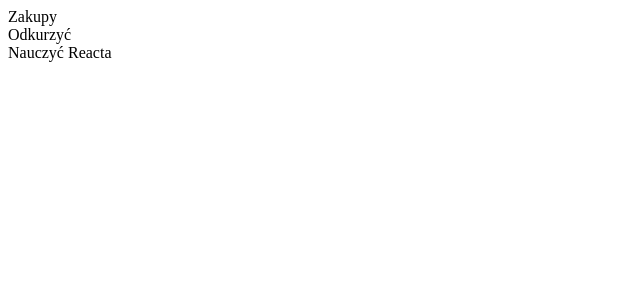
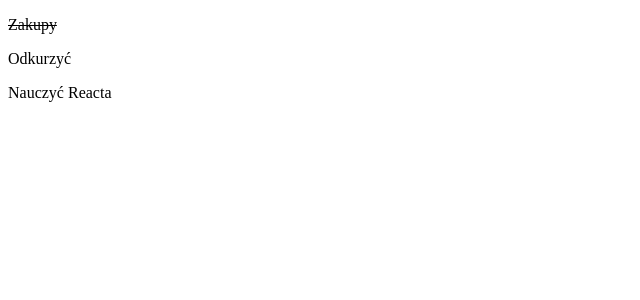
Before and after one commit to RobK005/jfdzl2-react_to_do_list, a React (Create React App) app: page / in a window 1280 px wide. Shown: the top 300 px of the page, without its empty margins (0-640 px from the left). Built offline with nearby package versions, Linux system fonts and the light colour scheme.

Commit message:
crossing out completed tasks

```diff
--- a/src/Task.js
+++ b/src/Task.js
@@ -3,9 +3,10 @@
 class Task extends Component {
 
     render() {
+        const styles = this.props.mruczek ? {textDecoration: 'line-through'} : {}
         return (
             <div>
-                {this.props.fafik}
+                <p style={styles}>{this.props.fafik}</p>
             </div>
         )
     }
--- a/src/TaskContainer.js
+++ b/src/TaskContainer.js
@@ -6,7 +6,7 @@
     state = {
         day: 'sobota',
         tasks: [
-            { id: 1, name:'Zakupy', completed: false},
+            { id: 1, name:'Zakupy', completed: true},
             { id: 2, name:'Odkurzyć', completed: false},
             { id: 3, name:'Nauczyć Reacta', completed: false}
         ]
@@ -23,7 +23,11 @@
                 {/* --podobny zapis jest ponizej z metoda map-- */}
 
                 {this.state.tasks.map(task => (
-                    <Task key={`t-${task.id}`} fafik={task.name}/>
+                    <Task
+                    key={`t-${task.id}`}
+                    fafik={task.name}
+                    mruczek={task.completed}
+                    />
                 ))}
             </div>
         )
```
